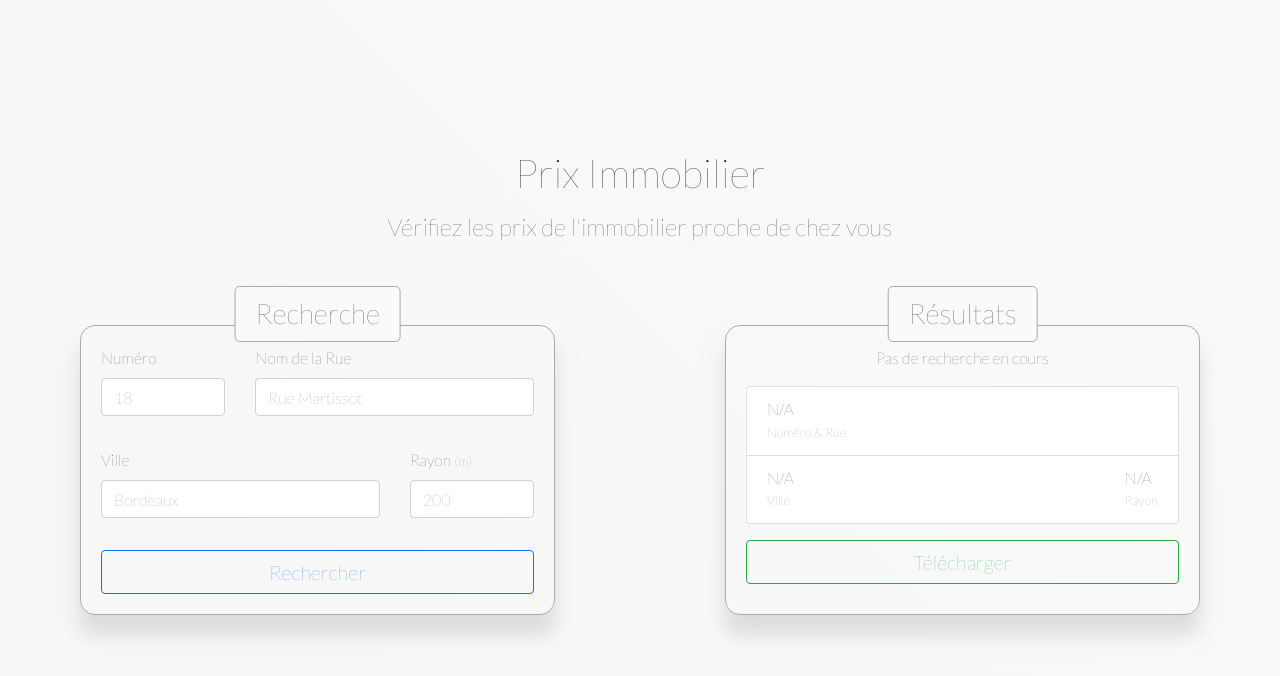
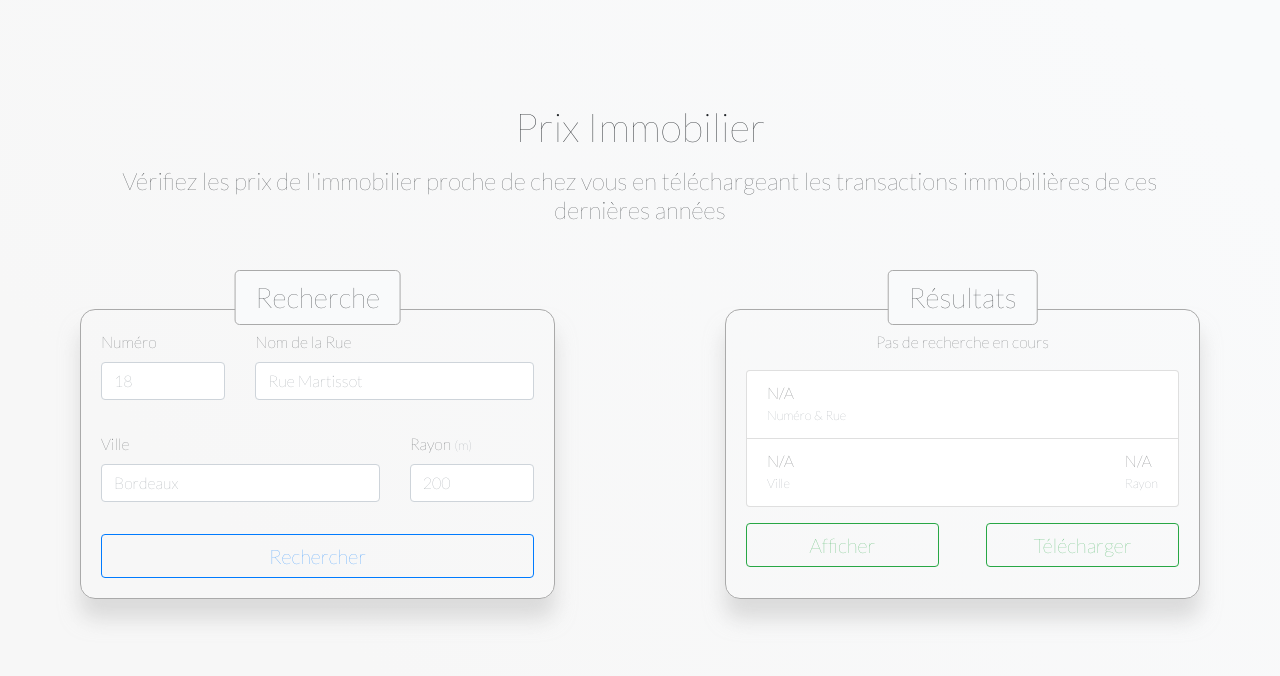
Before and after one commit to jean1591/prix-immobilier-france, a PHP site: page / in a window 1280 px wide. Shown: the top 676 px of the page. Run offline with PHP 8.4, Linux system fonts and the light colour scheme.

Commit message:
Improve display

```diff
--- a/index.html
+++ b/index.html
@@ -1,23 +1,30 @@
 <!DOCTYPE html>
 <html lang="en">
+
 <head>
   <meta charset="UTF-8">
   <meta name="viewport" content="width=device-width, initial-scale=1.0">
-  <link href="https://stackpath.bootstrapcdn.com/bootstrap/4.5.0/css/bootstrap.min.css" rel="stylesheet" integrity="sha384-9aIt2nRpC12Uk9gS9baDl411NQApFmC26EwAOH8WgZl5MYYxFfc+NcPb1dKGj7Sk" crossorigin="anonymous">
+  <link href="https://stackpath.bootstrapcdn.com/bootstrap/4.5.0/css/bootstrap.min.css" rel="stylesheet"
+    integrity="sha384-9aIt2nRpC12Uk9gS9baDl411NQApFmC26EwAOH8WgZl5MYYxFfc+NcPb1dKGj7Sk" crossorigin="anonymous">
   <link rel="stylesheet" href="style.css">
   <title>Prix Immobilier</title>
 </head>
 
 <body>
 
+  <!-- START CONTAINER -->
   <div class="container">
     <h1 class="text-center mb-3">Prix Immobilier</h1>
-    <h4 class="text-center mb-3">Vérifiez les prix de l'immobilier proche de chez vous</h4>
+    <h4 class="text-center mb-3">Vérifiez les prix de l'immobilier proche de chez vous en téléchargeant les transactions
+      immobilières de ces dernières années</h4>
 
     <br>
     <br>
 
+    <!-- START ROW 1: SEARCH AND DOWNLOAD -->
     <div class="row justify-content-between mb-3">
+
+      <!-- START SEARCH -->
       <div class="col-12 col-sm-12 col-md-5 col-lg-5 col-xl-5 sub-container">
 
         <h3 class="text-center header">Recherche</h3>
@@ -31,7 +38,8 @@
             </div>
             <div class="form-group col-md-8">
               <label>Nom de la Rue</label>
-              <input id="street-name" class="form-control" name="streetName" placeholder="Rue Martissot" type="text" required />
+              <input id="street-name" class="form-control" name="streetName" placeholder="Rue Martissot" type="text"
+                required />
             </div>
           </div>
 
@@ -49,13 +57,18 @@
           <input id="submit-btn" class="btn btn-outline-primary btn-block" type="submit" value="Rechercher" />
         </form>
       </div>
+      <!-- END SEARCH -->
 
+      <!-- START DOWNLOAD -->
       <div class="col-12 col-sm-12 col-md-5 col-lg-5 col-xl-5 sub-container">
         <h3 class="text-center header">Résultats</h3>
 
-        <p id="p-results" class="text-center mb-3">Pas de recherche en cours</p>
+        <div class="row mb-3 ">
+          <p id="p-results" class="text-center col">Pas de recherche en cours</p>
+        </div>
 
-        <ul class="list-group mb-3">
+        <div class="row mb-3">
+          <ul class="list-group col">
             <li class="list-group-item d-flex justify-content-between">
               <div>
                 <h6 id="street-details" class="my-0">N/A</h6><small class="text-muted">Numéro & Rue</small>
@@ -70,14 +83,31 @@
               </div>
             </li>
           </ul>
-
-        <button class="btn btn-outline-success btn-block" id="download-btn" type="button">Télécharger</button>
         </div>
 
+        <div class="row justify-content-between">
+          <button class="btn btn-outline-success col-12 col-sm-12 col-md-5 col-lg-5 col-xl-5" id="display-btn"
+          type="button">Afficher</button>
+          <button class="btn btn-outline-success col-12 col-sm-12 col-md-5 col-lg-5 col-xl-5" id="download-btn"
+            type="button">Télécharger</button>
         </div>
       </div>
+      <!-- END DOWNLOAD -->
+
+    </div>
+    <!-- END ROW 1: SEARCH AND DOWNLOAD -->
+
+    <!-- START ROW 2: DISPLAY -->
+    <div class="row mb-3">
+      <table id="display-results" class="table table-striped table hover table-sm"></table>
+    </div>
+
+
+  </div>
+  <!-- END CONTAINER -->
 
   <script src="script.js"></script>
 
 </body>
+
 </html>
--- a/style.css
+++ b/style.css
@@ -19,13 +19,17 @@ body {
 	border: 1px solid #aaa;
 	border-radius: 15px;
 	padding: 20px;
-	margin: 20px 10px;
+	margin: 20px 10px 50px 10px;
 	box-shadow: 0 20px 20px 0 rgba(200, 200, 200, 0.6);
 	position: relative;
 }
 
 .btn {
 	font-size: 20px;
+}
+
+.row > .btn {
+	margin: 0 15px 0 15px;
 }
 
 .btn:focus {
@@ -50,3 +54,11 @@ body {
 label > span {
 	font-size: 13px;
 }
+
+.list-group {
+	padding-left: 15px;
+}
+
+p {
+	margin: 0;
+}
```
Lines whose indentation alone changed are shown as unchanged.
